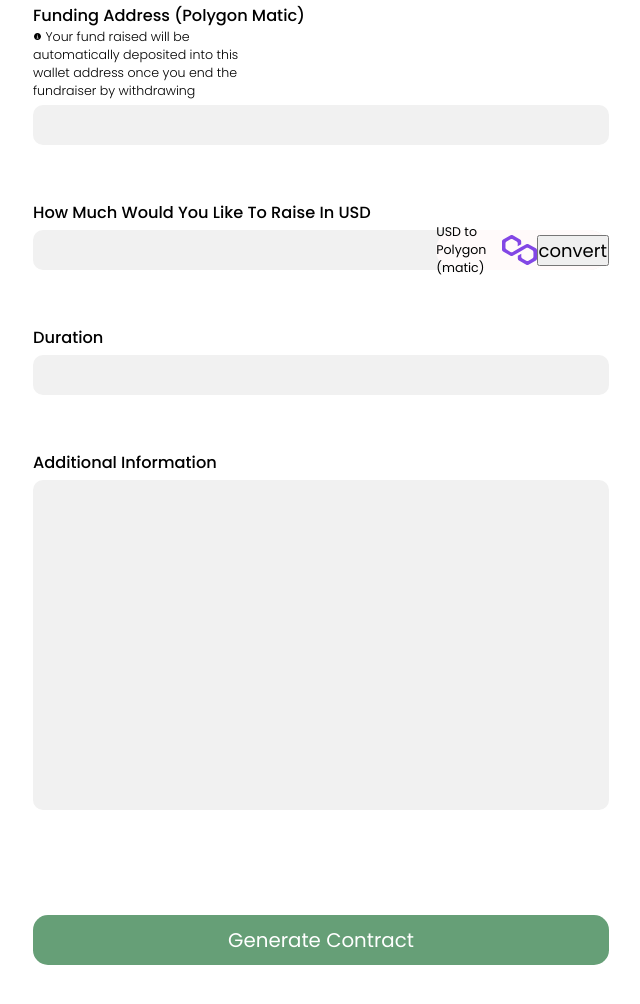
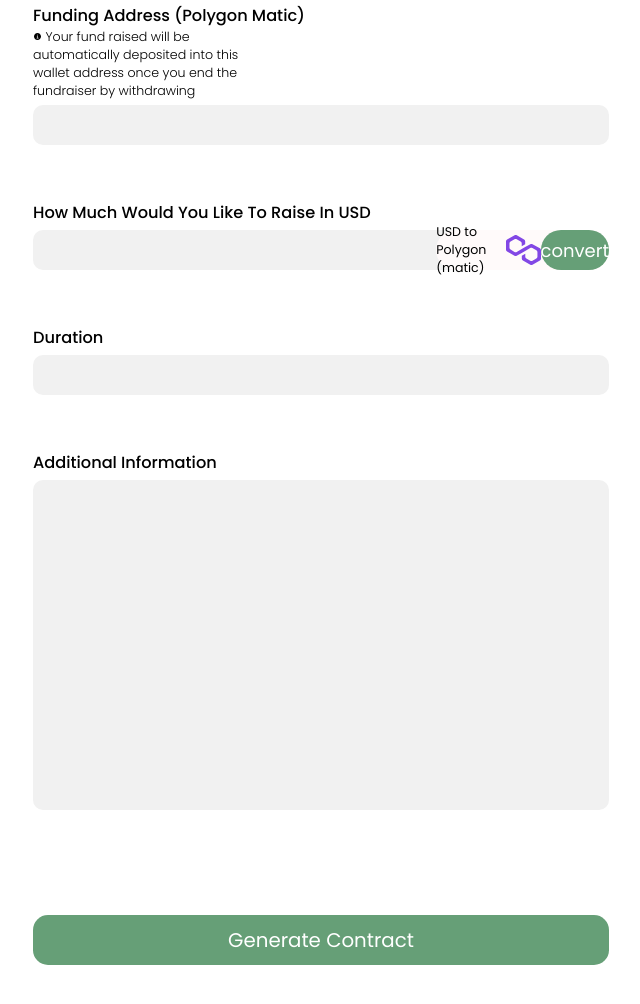
Before and after one commit to Godhanded/Fund_Me-web3, a website: page public/pages/create-funding.htm in a window 1280 px wide. Shown: the part 828-1832 px from the top of the page, without its empty margins (319-959 px from the left). Drawn offline with nearby package versions, Linux system fonts and the light colour scheme; a script that the page names is missing.

Commit message:
create funding css

```diff
--- a/public/css/create-funding.css
+++ b/public/css/create-funding.css
@@ -203,6 +203,15 @@ input {
     cursor: pointer;
 }
 
+.convertbtn{
+    height: 40px;
+    width: 80px;
+    border-radius: 20px;
+    border: none;
+    background: var(--green-dark);
+    color: var(--white);
+}
+
 @media (min-width: 1025px) {
     * {
         font-size: var(--font-size);
--- a/public/pages/create-funding.htm
+++ b/public/pages/create-funding.htm
@@ -65,7 +65,7 @@
                 <input id="amount"type="number">
                 <span>
                     USD to Polygon (matic)<img src="../images/polygon.svg" alt="">
-                    <button onclick=convertUSD()>convert</button>
+                    <button class="convertbtn" onclick=convertUSD()>convert</button>
                 </span>
             </span>
         </div>
```
